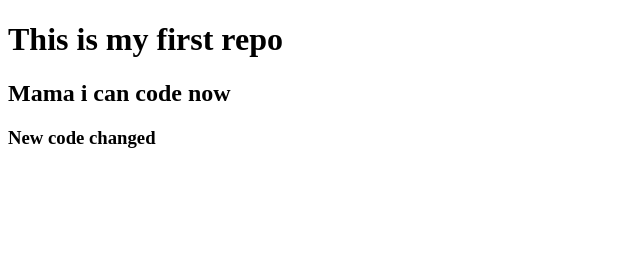
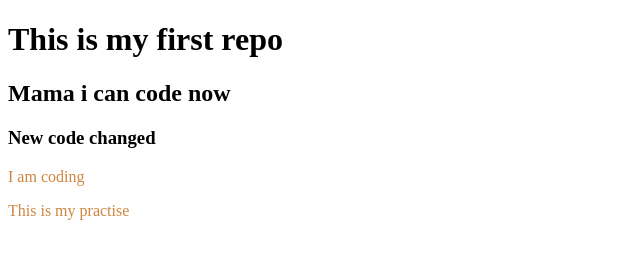
Before and after one commit to Tanvirhasan360/my-first-repo, a plain HTML site: page index.html in a window 1280 px wide. Shown: the whole page, without its empty margins (0-640 px from the left). Drawn offline with Linux system fonts and the light colour scheme.

Commit message:
some styles added

```diff
--- a/index.html
+++ b/index.html
@@ -5,10 +5,13 @@
     <meta http-equiv="X-UA-Compatible" content="IE=edge">
     <meta name="viewport" content="width=device-width, initial-scale=1.0">
     <title>My first git</title>
+    <link rel="stylesheet" href="style.css">
 </head>
 <body>
     <h1>This is my first repo</h1>
     <h2>Mama i can code now</h2>
     <h3>New code changed</h3>
+    <p>I am coding</p>
+    <p>This is my practise</p>
 </body>
 </html>
--- /dev/null
+++ b/style.css
@@ -0,0 +1,3 @@
+p{
+    color:peru;
+}
```
